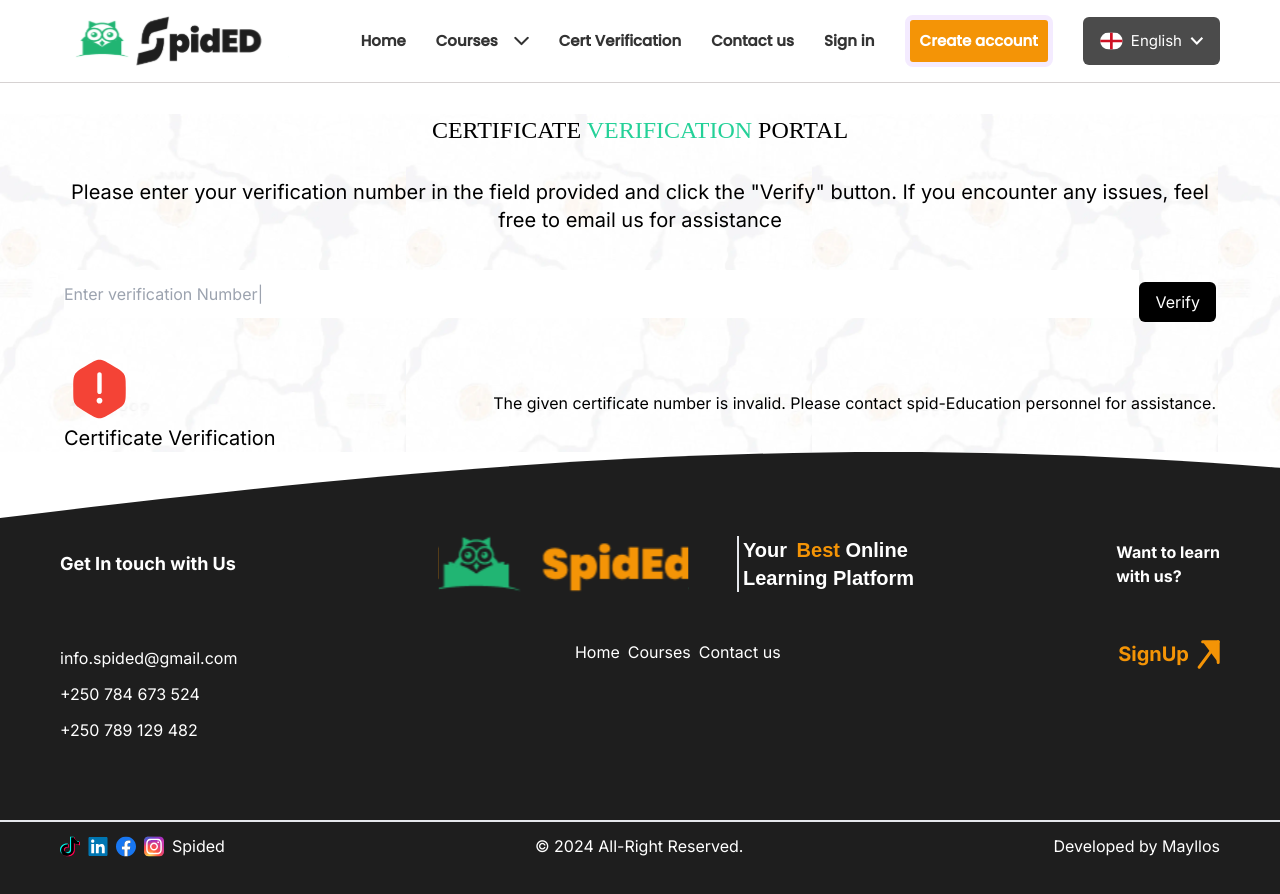
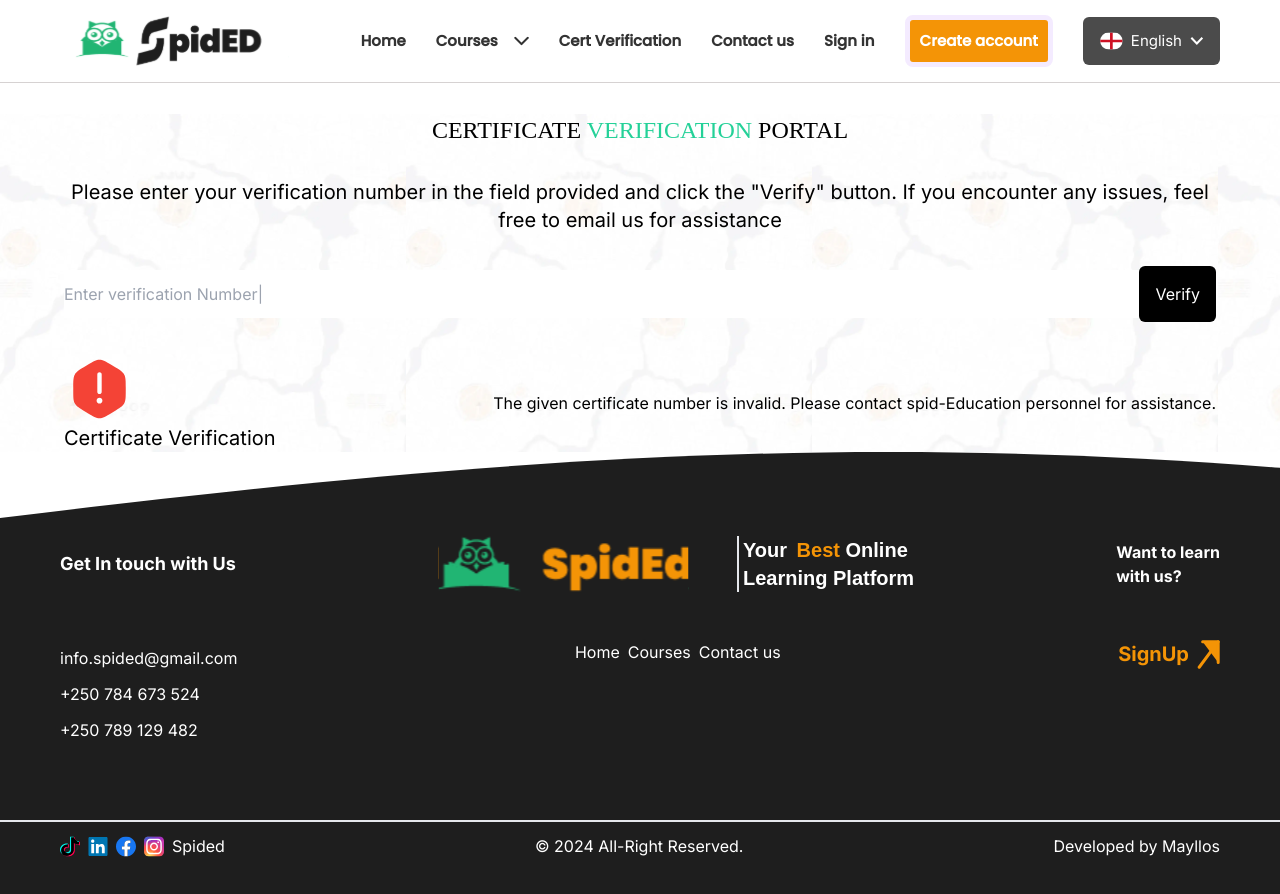
Before and after one commit to stevenmukama/Elearningproject-Fe, a React (Vite) app: page /certificationPage in a window 1280 px wide. Built offline with nearby package versions, Linux system fonts and the light colour scheme; a web font is replaced by a local one.

Commit message:
add more changes

```diff
--- a/src/pages/CertificationPage.jsx
+++ b/src/pages/CertificationPage.jsx
@@ -21,7 +21,7 @@ function CertificationPage() {
 							placeholder='Enter verification Number|'
 							className='w-full placeholder:bg-white placeholder:text-[##A6A6A6] h-12 '
 						/>
-						<button className='bg-[#000] text-white px-4 py-2 rounded-md mt-4'>
+						<button className='bg-[#000] text-white px-4 py-4 rounded-md'>
 							Verify
 						</button>
 					</div>
```
